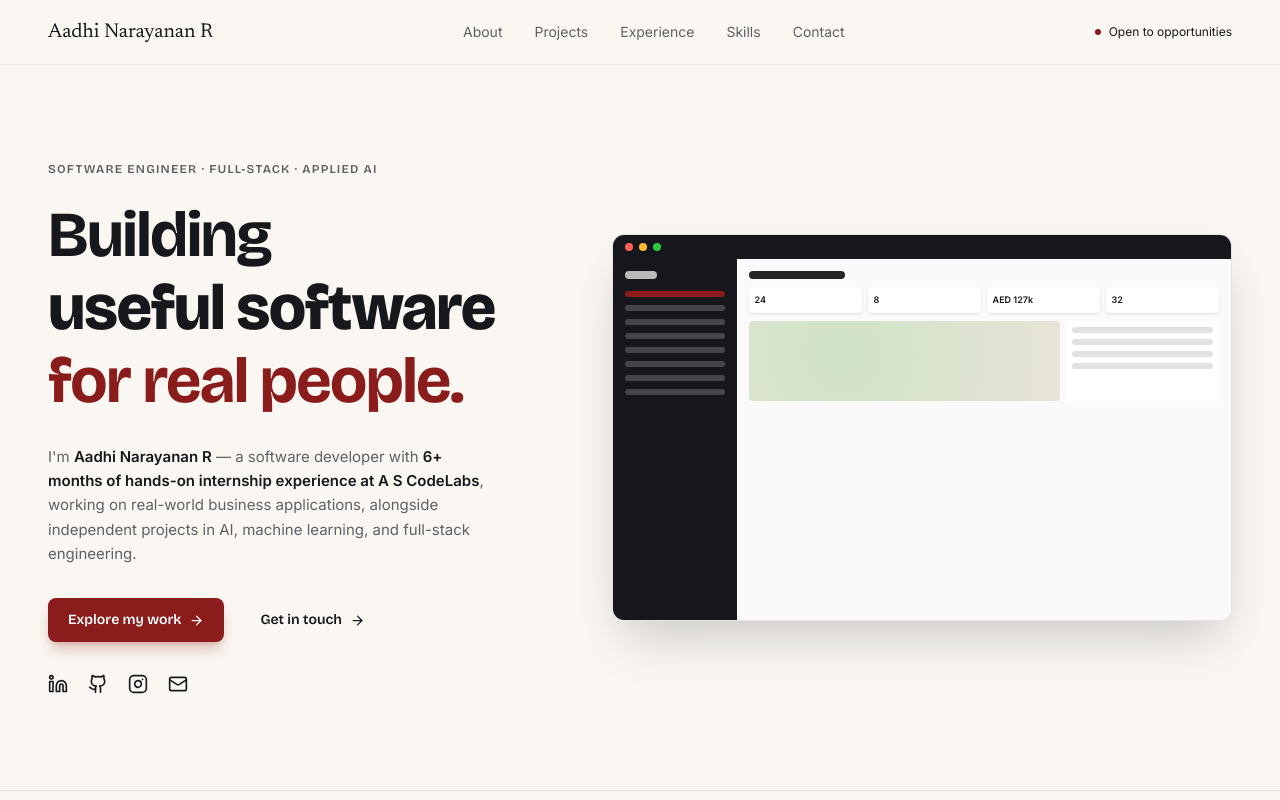
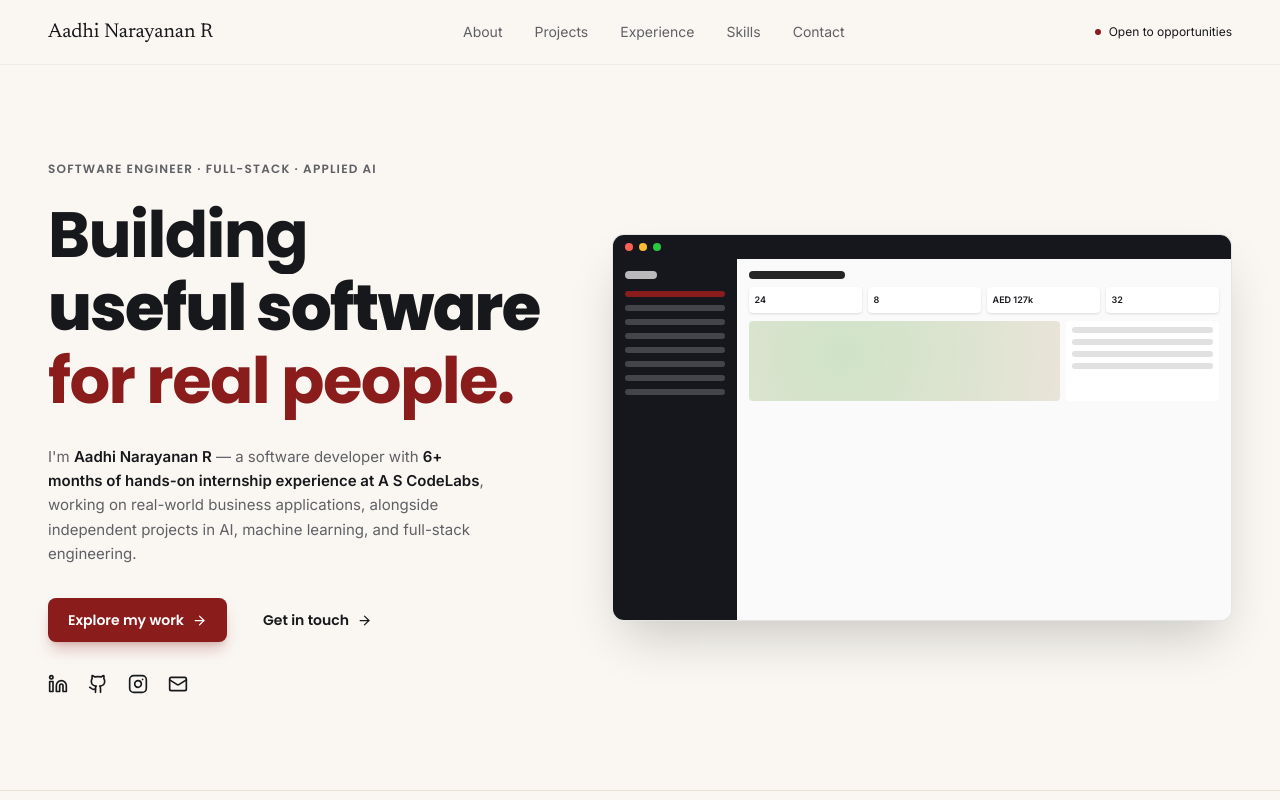
Before and after one commit to 7sthunder/portfolio, a React (Vite) app: page / in a window 1280 px wide. Shown: the top 800 px of the page. Built offline with nearby package versions, Linux system fonts and the light colour scheme.

Commit message:
Switch the hero display face to Poppins

```diff
--- a/index.html
+++ b/index.html
@@ -7,7 +7,7 @@
     <meta name="description" content="Full-stack software engineer building useful software for real people." />
     <link rel="preconnect" href="https://fonts.googleapis.com" />
     <link rel="preconnect" href="https://fonts.gstatic.com" crossorigin />
-    <link href="https://fonts.googleapis.com/css2?family=Bricolage+Grotesque:opsz,wght@12..96,200..800&family=Inter:wght@400;500;600&family=Newsreader:opsz,wght@6..72,400;6..72,500&display=swap" rel="stylesheet" />
+    <link href="https://fonts.googleapis.com/css2?family=Inter:wght@400;500;600&family=Newsreader:opsz,wght@6..72,400;6..72,500&family=Poppins:wght@600;700;800&display=swap" rel="stylesheet" />
   </head>
   <body><div id="root"></div><script type="module" src="/src/main.tsx"></script></body>
 </html>
--- a/src/App.tsx
+++ b/src/App.tsx
@@ -236,11 +236,10 @@ export default function App() {
             <p className="mb-6 font-display text-xs font-semibold tracking-widest text-muted">SOFTWARE ENGINEER · FULL-STACK · APPLIED AI</p>
             {/* Sized in vw, not steps: the headline is one line per phrase and
                 each line is its own mask, so a fixed step either overflows the
-                column on a laptop or pushes a phone into a two-line wrap. The
-                ramp is capped by the narrowest two-column case, lg, where the
-                copy column is ~400px — 5vw leaves about a sixth of that spare
-                for the widest line. */}
-            <h1 className="font-display text-[clamp(2.5rem,5vw,4.5rem)] font-bold leading-[1.05] tracking-tight">
+                column on a laptop or pushes a phone into a two-line wrap. Poppins
+                runs wide, so the floor drops to 34px below 360px, where 40px
+                wraps "for real people." onto two lines in a 280px column. */}
+            <h1 className="font-display text-[clamp(2.125rem,5vw,4.5rem)] font-bold leading-[1.05] tracking-tight min-[360px]:text-[clamp(2.5rem,5vw,4.5rem)]">
               {headline.map((l, i) => (
                 <span key={l} className="block overflow-hidden pb-1.5">
                   {/* The payload of the sentence takes the heaviest weight; the
--- a/src/index.css
+++ b/src/index.css
@@ -2,10 +2,11 @@
 @theme {
   --font-sans: "Inter", ui-sans-serif, system-ui, sans-serif;
   --font-serif: "Newsreader", Georgia, serif;
-  /* Hero display face. A grotesque holds its own at 72px, where the serif's
-     thin strokes start to wash out; Inter is kept as the fallback so a blocked
-     or slow webfont still lands on the site's own sans. */
-  --font-display: "Bricolage Grotesque", "Inter", ui-sans-serif, system-ui, sans-serif;
+  /* Hero display face. A geometric sans holds its own at 72px, where the
+     serif's thin strokes start to wash out; Inter is kept as the fallback so a
+     blocked or slow webfont still lands on the site's own sans.
+     Only the three weights the hero actually uses are loaded. */
+  --font-display: "Poppins", "Inter", ui-sans-serif, system-ui, sans-serif;
   --color-paper: #faf7f2;
   --color-ink: #17181c;
   --color-muted: #5f6066;
```
